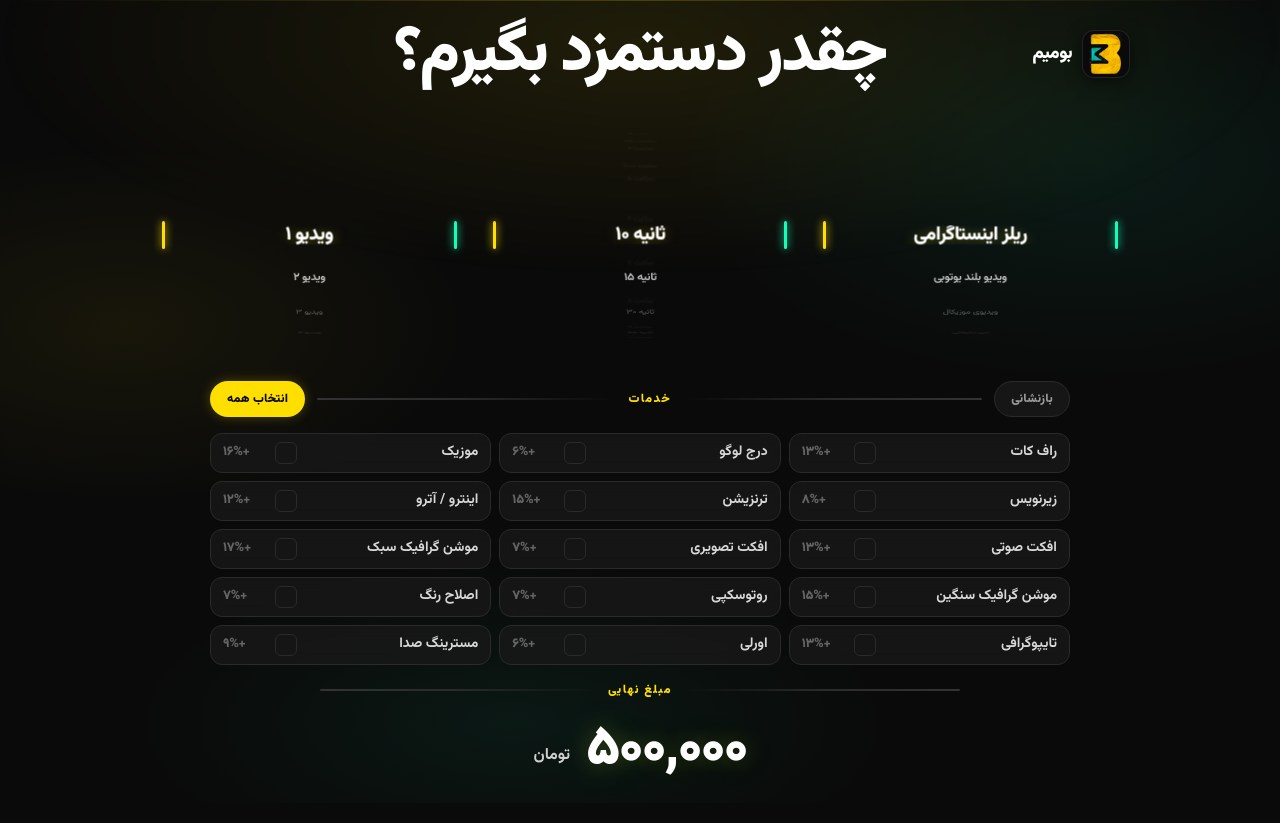
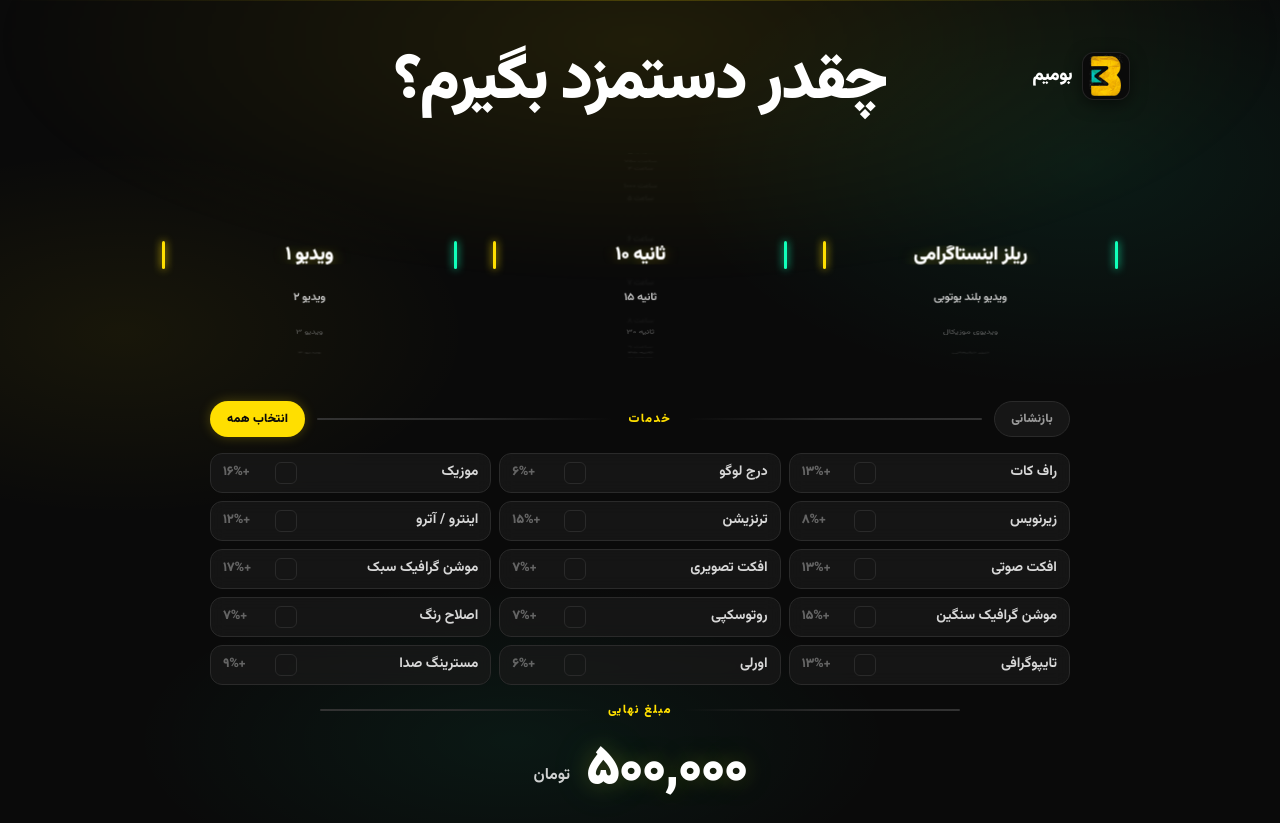
Before and after one commit to hnmodeq/bumim, a Next.js app: page / in a window 1280 px wide. Built offline with nearby package versions, Linux system fonts and the light colour scheme.

Commit message:
style: title padding - more top, less bottom
- main pt 4/6 -> 8/10
- header mb1 -> mb0 + pt-2/3
- wheels mt3/4 -> mt2/3
- less gap below چقدر دستمزد بگیرم؟, more space above

```diff
--- a/app/page.tsx
+++ b/app/page.tsx
@@ -451,7 +451,7 @@ export default function Page() {
   return (
     <main
       suppressHydrationWarning
-      className="w-full min-h-screen flex flex-col items-center px-4 md:px-6 pb-4 md:pb-6 pt-4 md:pt-6 bg-[#0a0a0a] relative overflow-hidden selection:bg-[#ffdf00]/30"
+      className="w-full min-h-screen flex flex-col items-center px-4 md:px-6 pb-4 md:pb-6 pt-8 md:pt-10 bg-[#0a0a0a] relative overflow-hidden selection:bg-[#ffdf00]/30"
     >
       <div className="absolute inset-0 bumim-grid opacity-[0.04] pointer-events-none" />
       <div className="absolute -top-[30%] left-1/2 -translate-x-1/2 w-[120%] h-[70%] bg-[radial-gradient(ellipse_at_center,_rgba(255,223,0,0.09),transparent_60%)] pointer-events-none blur-[1px]" />
@@ -462,7 +462,7 @@ export default function Page() {
 
       <div className="relative w-full max-w-[980px] mx-auto flex flex-col items-center">
         {/* Header row: logo + بومیم on right, title centered - same row, no header */}
-        <div className="relative w-full flex items-center justify-center min-h-[48px] md:min-h-[56px] mb-1">
+        <div className="relative w-full flex items-center justify-center min-h-[48px] md:min-h-[56px] mb-0 pt-2 md:pt-3">
           <h1
             className="text-[42px] md:text-[64px] font-black tracking-tight text-white text-center leading-[0.95] select-none px-[110px] md:px-[160px]"
             style={{ fontWeight: 900, letterSpacing: "-0.03em" }}
@@ -483,7 +483,7 @@ export default function Page() {
         {/* Wheels */}
         <div
           dir="ltr"
-          className="w-full grid grid-cols-1 md:grid-cols-3 gap-2 md:gap-3 items-start justify-items-center max-w-[1020px] mx-auto mt-3 md:mt-4"
+          className="w-full grid grid-cols-1 md:grid-cols-3 gap-2 md:gap-3 items-start justify-items-center max-w-[1020px] mx-auto mt-2 md:mt-3"
         >
           <div className="w-full">
             <WheelPicker ariaLabel="تعداد ویدیو" options={countOptions} selected={countIdx} onSelect={setCountIdx} />
```
